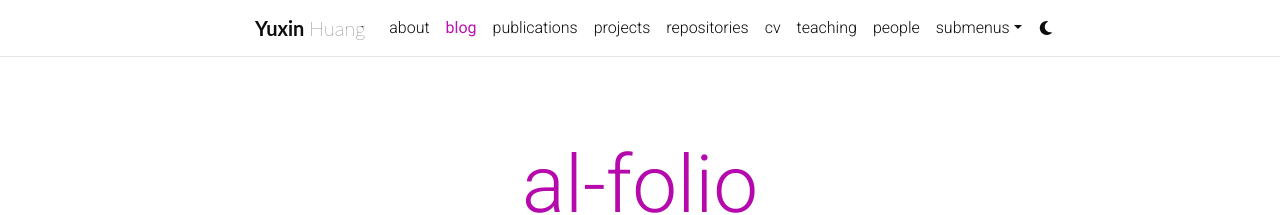
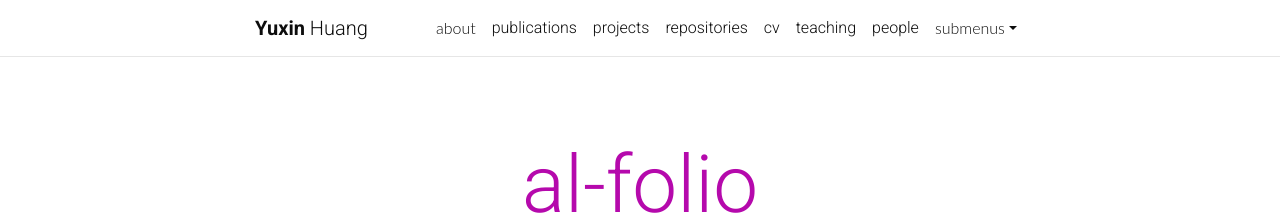
Before and after one commit to saythe17/saythe17.github.io, a Jekyll site: the page built from blog/index.html, in a window 1280 px wide. Shown: the top 215 px of the page. Built offline with Jekyll 4.4.1, drawn with Linux system fonts in a browser that asks for light colours; full-size pictures stand in for the smaller copies a plugin makes; some web fonts are replaced; the list of posts is cut into pages by our own code; comment, search, counter and statistics services are not loaded; a style sheet for code colours, icons or effects is not loaded.

Commit message:
fontawesome theme

```diff
--- a/_includes/header.html
+++ b/_includes/header.html
@@ -5,7 +5,7 @@
       <nav id="navbar" class="navbar navbar-light navbar-expand-sm {% if site.navbar_fixed %}fixed-top{% else %}sticky-top{% endif %}">
         <div class="container">
           {% if page.permalink != '/' -%}
-          <a class="navbar-brand title font-weight-lighter" href="{{ site.baseurl }}/" style="font-family: 'Lato';">
+          <a class="navbar-brand title font-weight-lighter" href="{{ site.baseurl }}/">
             {%- if site.title == "blank" -%}
               {%- if site.first_name -%}
                 <span class="font-weight-bold">{{- site.first_name -}}&nbsp;</span>
@@ -45,7 +45,7 @@
 
               <!-- About -->
               <li class="nav-item {% if page.permalink == '/' %}active{% endif %}">
-                <a class="nav-link" href="{{ '/' | relative_url }}">{{ about_title }}
+                <a class="nav-link" href="{{ '/' | relative_url }}" style="font-family: 'Lato';">{{ about_title }}
                   {%- if page.permalink == '/' -%}
                   <span class="sr-only">(current)</span>
                   {%- endif -%}
@@ -53,14 +53,14 @@
               </li>
               {% if site.blog_nav_title %}
               <!-- Blog -->
-              <li class="nav-item {% if page.url contains 'blog' %}active{% endif %}">
+              <!-- <li class="nav-item {% if page.url contains 'blog' %}active{% endif %}">
                 <a class="nav-link" href="{{ '/blog/' | relative_url }}">{{ site.blog_nav_title }}
                   {%- if page.url contains 'blog' -%}
                   <span class="sr-only">(current)</span>
                   {%- endif -%}
                 </a>
               </li>
-              {%- endif %}
+              {%- endif %} -->
 
               <!-- Other pages -->
               {%- assign sorted_pages = site.pages | sort: "nav_order" -%}
@@ -68,7 +68,7 @@
               {%- if p.nav and p.autogen == nil -%}
               {%- if p.dropdown %}
               <li class="nav-item dropdown {% if page.title == p.title %}active{% endif %}">
-                <a class="nav-link dropdown-toggle" href="#" id="navbarDropdown" role="button" data-toggle="dropdown" aria-haspopup="true" aria-expanded="false">{{ p.title }}
+                <a class="nav-link dropdown-toggle" href="#" id="navbarDropdown" role="button" data-toggle="dropdown" aria-haspopup="true" aria-expanded="false" style="font-family: 'Lato';">{{ p.title }}
                   {%- if page.title == p.title -%}
                   <span class="sr-only">(current)</span>
                   {%- endif -%}
@@ -99,8 +99,8 @@
               <!-- Toogle theme mode -->
               <li class="toggle-container">
                 <button id="light-toggle" title="Change theme">
-                  <i class="fas fa-moon"></i>
-                  <i class="fas fa-sun"></i>
+                  <i class="fa-duotone fa-brightness"></i>
+                  <i class="fas fa-eclipse-alt"></i>
                 </button>
               </li>
               {%- endif %}
```
